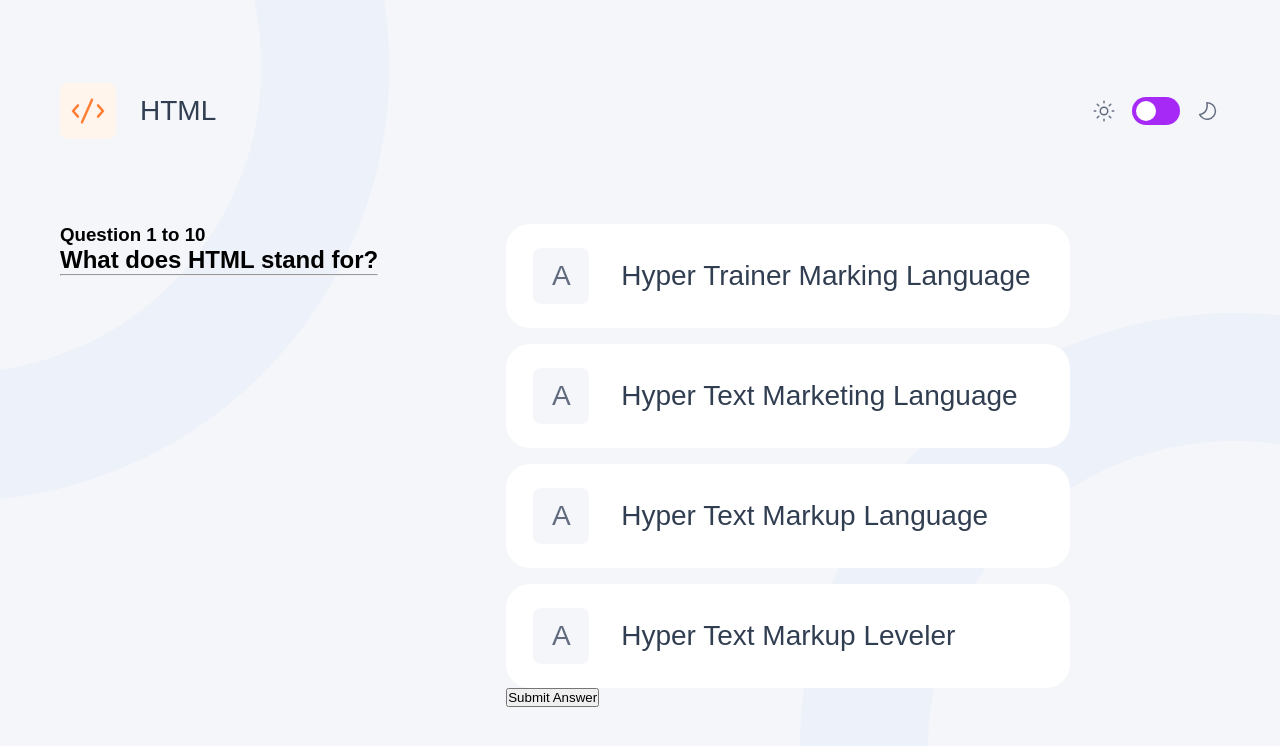
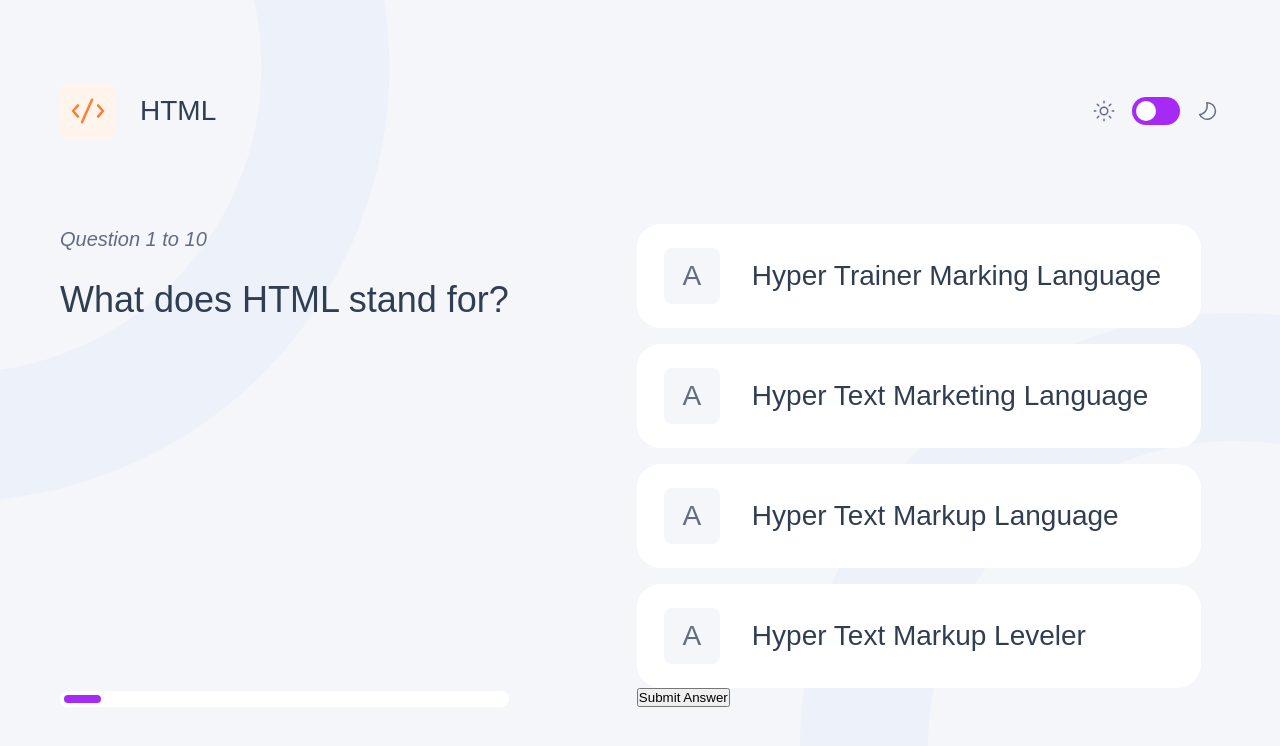
Before and after one commit to Vinicius-PR/frontend-quiz-app, a React (Vite) app: page / in a window 1280 px wide. Both pictures are taken after a click on the item "HTML". Shown: the top 746 px of the page. Built offline with nearby package versions, Linux system fonts and the light colour scheme.

Commit message:
feat: create the progress bar - GameScreen component

```diff
--- a/src/components/GameScreen/index.tsx
+++ b/src/components/GameScreen/index.tsx
@@ -1,6 +1,6 @@
 import { useContext } from "react"
 import { QuizContext } from "../../context/QuizContext"
-import { GameScreenContainer, LabelOption, OptionsContainer, SpanOptionLetter } from "./style"
+import { GameScreenContainer, LabelOption, OptionsContainer, ProgressContainer, ProgressLine, QuestionContainer, QuestionTitle, SpanOptionLetter, SpanQuestionPosition } from "./style"
 
 export default function GameScreen() {
 
@@ -8,16 +8,18 @@ export default function GameScreen() {
 
   return (
     <GameScreenContainer>
-      <section>
-        <h3>Question {currentQuestionPos} to {quiz.questions.length}</h3>
-        <h2>
+
+      <QuestionContainer>
+        <SpanQuestionPosition>Question {currentQuestionPos} to {quiz.questions.length}</SpanQuestionPosition>
+
+        <QuestionTitle>
           {quiz.questions[0].question}
-        </h2>
+        </QuestionTitle>
 
-        <div>
-          <hr />
-        </div>
-      </section>
+        <ProgressContainer>
+          <ProgressLine $progress={(currentQuestionPos * 100) / quiz.questions.length} />
+        </ProgressContainer>
+      </QuestionContainer>
 
       <OptionsContainer>
         <ul>
--- a/src/components/GameScreen/style.ts
+++ b/src/components/GameScreen/style.ts
@@ -20,6 +20,12 @@ export const GameScreenContainer = styled.main`
   }
 `
 
+export const QuestionContainer = styled.div`
+  display: flex;
+  flex-direction: column;
+  gap: 1.5rem;
+`
+
 export const SpanQuestionPosition = styled.span`
   ${textPreset6}
   color: ${props => props.theme.colors.spanText};
@@ -31,6 +37,7 @@ export const SpanQuestionPosition = styled.span`
 
 export const QuestionTitle = styled.h2`
   ${textPreset3}
+  color: ${props => props.theme.colors.text};
 
   @media ${device.sm} {
     ${textPreset3Mobile}
@@ -126,3 +133,21 @@ export const SpanOptionLetter = styled.span`
     height: 2.5rem;
   }
 `
+
+export const ProgressContainer = styled.div`
+  position: relative;
+  height: 16px;
+  background-color: ${props => props.theme.colors.progressLineBack};
+  border-radius: 8px;
+
+  margin-top: auto;
+`
+
+export const ProgressLine = styled.div<{ $progress: number}>`
+  position: absolute;
+  height: 100%;
+  width: ${({ $progress }) => `${$progress}%`};
+  background-color: ${props => props.theme.colors.primary};
+  border: 4px solid ${props => props.theme.colors.progressLineBack};
+  border-radius: 8px;
+`
--- a/src/styles/breakpoints.ts
+++ b/src/styles/breakpoints.ts
@@ -13,7 +13,7 @@ const size: Size = {
   sm: '580px', // for mobile screen
   md: '768px', // for tablets
   ml: '950px', // for small laptops
-  lg: '1160px', // for laptops
+  lg: '1170px', // for laptops
   xl: '1440px', // for desktop / monitors
   xxl: '1920px', // for big screens
 } as const satisfies Size
--- a/src/styles/themes.ts
+++ b/src/styles/themes.ts
@@ -20,6 +20,7 @@ export const lightTheme = {
     text: colors.blue900,
     spanText: colors.grey500,
     backgroundOptions: colors.white,
+    progressLineBack: colors.white,
 
     white: colors.white,
     primary: colors.purple600,
@@ -46,6 +47,7 @@ export const darkTheme = {
     text: colors.white,
     spanText: colors.blue300,
     backgroundOptions: colors.blue850,
+    progressLineBack: colors.blue850,
 
     white: colors.white,
     primary: colors.purple600,
```
